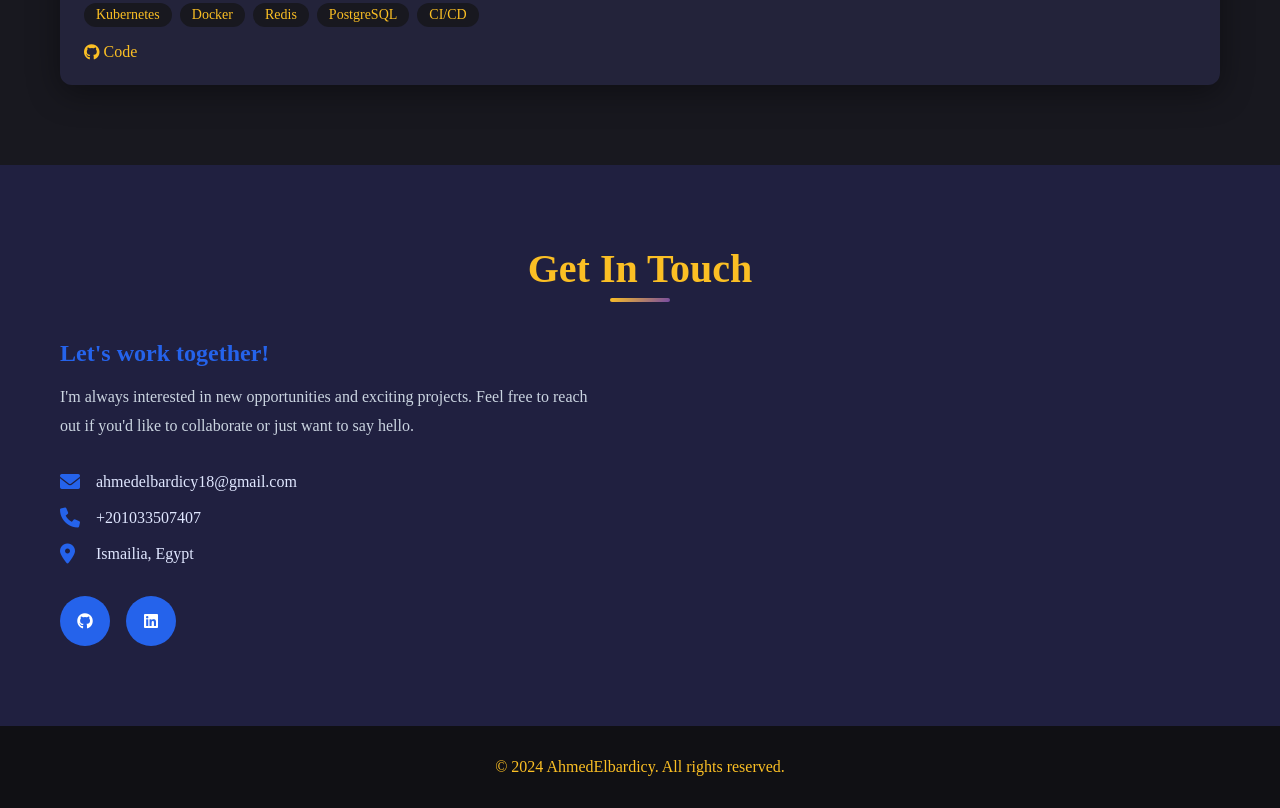
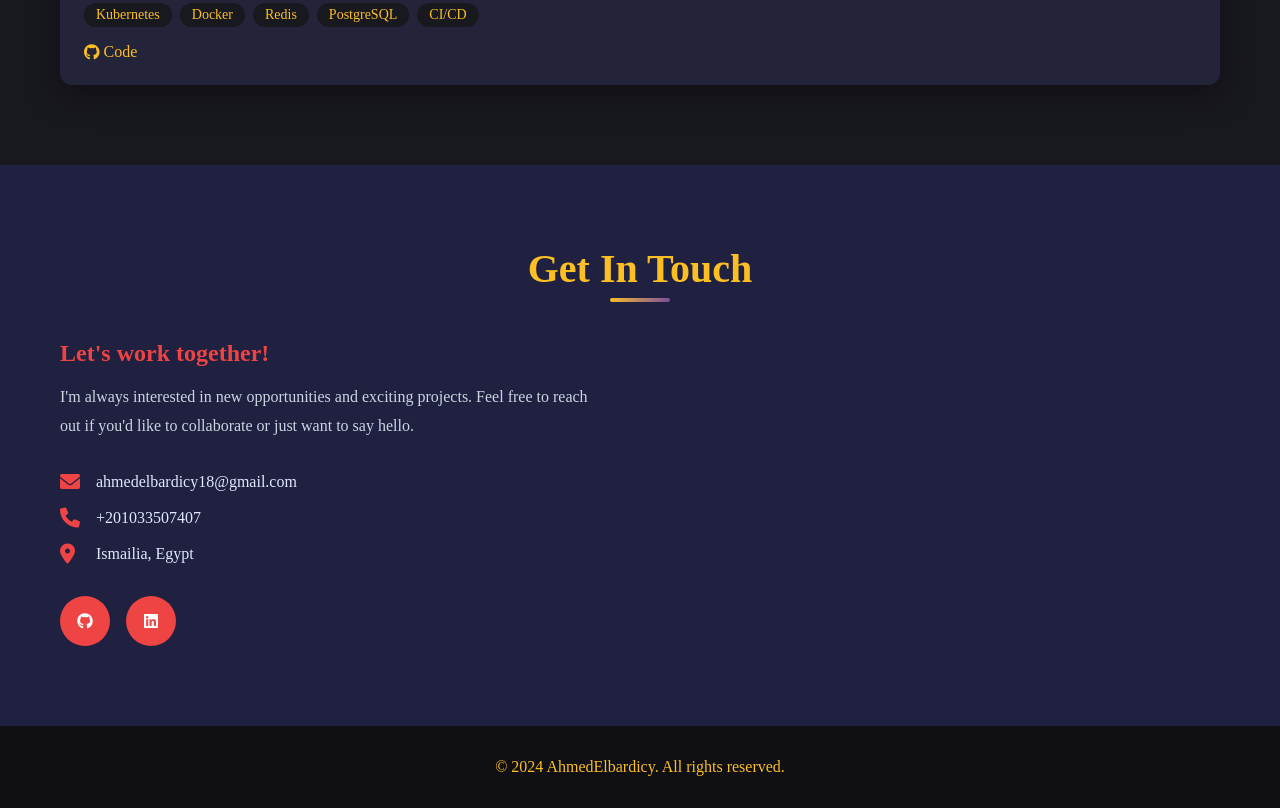
Before and after one commit to BARDICY23/portfolio, a plain HTML site: page index.html in a window 1280 px wide. Shown: the part 3369-4177 px from the top of the page. Drawn offline with Linux system fonts and the light colour scheme.

Commit message:
Update styles.css

```diff
--- a/styles.css
+++ b/styles.css
@@ -563,7 +563,7 @@ section {
     font-size: 1.5rem;
     font-weight: 600;
     margin-bottom: 1rem;
-    color: #2563eb;
+    color: #ef4444;
 }
 
 .contact-info p {
@@ -585,7 +585,7 @@ section {
 }
 
 .contact-item i {
-    color: #2563eb;
+    color: #ef4444;
     font-size: 1.25rem;
     width: 20px;
 }
@@ -598,7 +598,7 @@ section {
 .social-link {
     width: 50px;
     height: 50px;
-    background: #2563eb;
+    background: #ef4444;
     color: #fff;
     border-radius: 50%;
     display: flex;
@@ -610,7 +610,7 @@ section {
 
 .social-link:hover {
     background: #fff;
-    color: #2563eb;
+    color: #ef4444;
     transform: translateY(-3px);
 }
 
```
